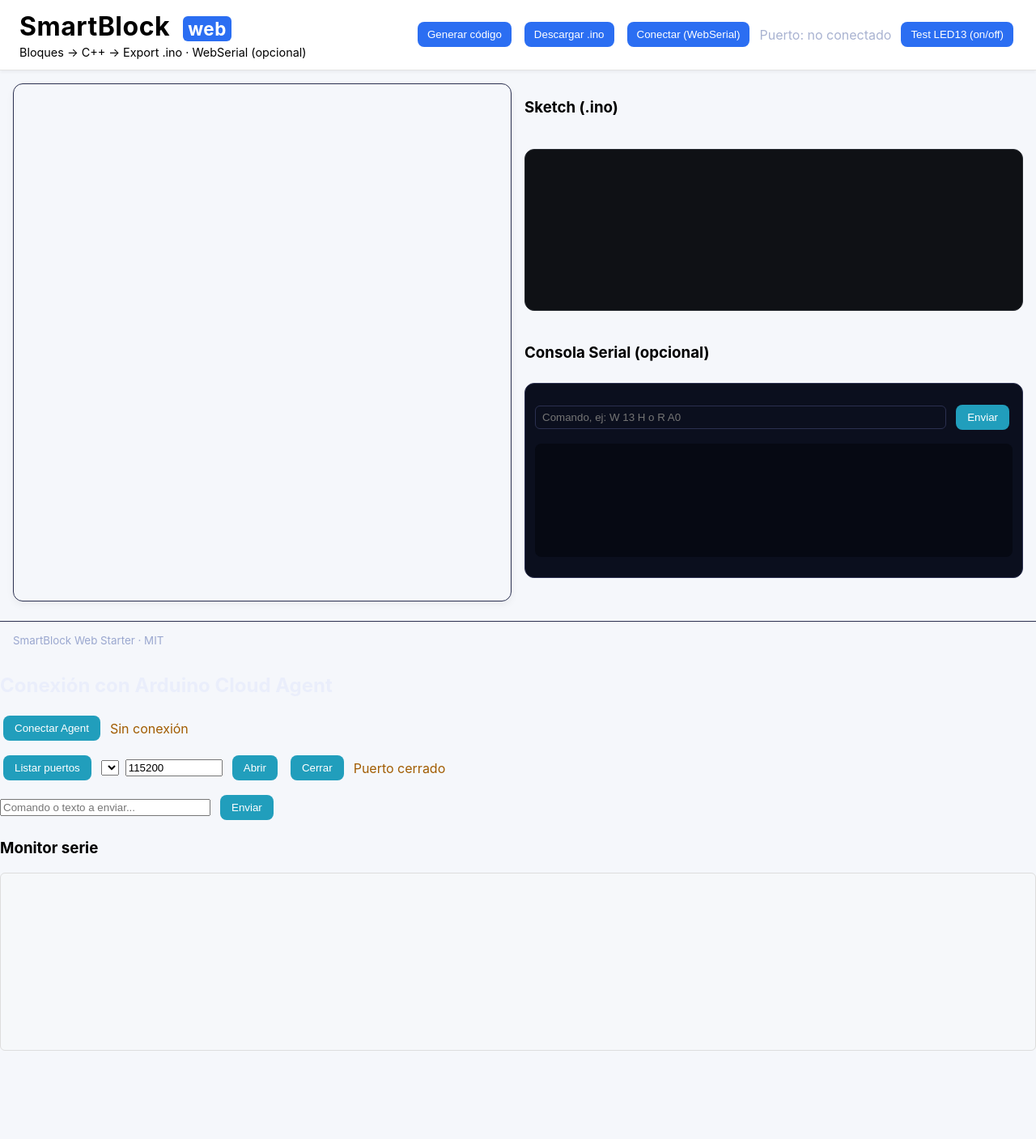
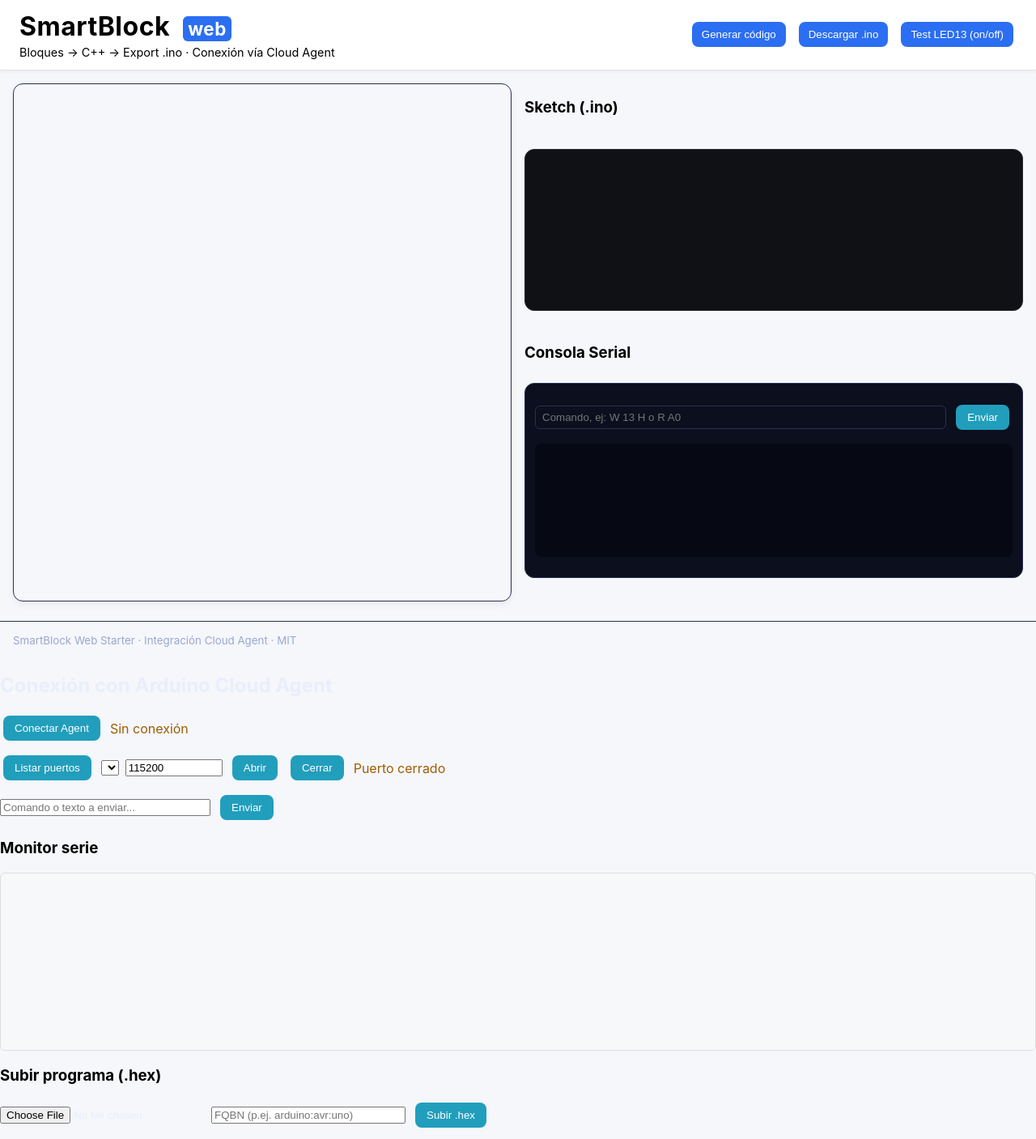
Before and after one commit to marianobat/smartblock2, a plain HTML site: page index.html in a window 1280 px wide. Shown: the whole page at 81% size. Before the commit the page ends 1298 px from the top, so only its background shows below. Drawn offline with nearby package versions, Linux system fonts and the light colour scheme; a script that the page names is missing.

Commit message:
Update index.html

```diff
--- a/index.html
+++ b/index.html
@@ -3,30 +3,29 @@
 <head>
   <meta charset="UTF-8" />
   <meta name="viewport" content="width=device-width, initial-scale=1.0"/>
-  <title>SmartBlock Web — Starter (fix)</title>
+  <title>SmartBlock Web — Cloud Agent</title>
   <link rel="stylesheet" href="./style.css"/>
-  <!-- Blockly v10+ -->
+
+  <!-- Blockly -->
   <script src="https://unpkg.com/blockly@10.4.3/blockly.min.js" defer></script>
   <script src="https://unpkg.com/blockly@10.4.3/blocks.min.js" defer></script>
   <script src="https://unpkg.com/blockly@10.4.3/msg/es.js" defer></script>
 
-<!-- Tus archivos (después de Blockly) -->
+  <!-- Archivos propios -->
   <script src="./blocks.js" defer></script>
   <script src="./generator.js" defer></script>
   <script src="./app.js" defer></script>
+</head>
 
-</head>
 <body>
   <header>
     <div class="brand">
       <h1>SmartBlock <span class="tag">web</span></h1>
-      <p class="subtitle">Bloques → C++ → Export .ino · WebSerial (opcional)</p>
+      <p class="subtitle">Bloques → C++ → Export .ino · Conexión vía Cloud Agent</p>
     </div>
     <div class="actions">
       <button id="btn-generate">Generar código</button>
       <button id="btn-download">Descargar .ino</button>
-      <button id="btn-connect">Conectar (WebSerial)</button>
-      <label>Puerto: <span id="port-label">no conectado</span></label>
       <button id="btn-test-led">Test LED13 (on/off)</button>
     </div>
   </header>
@@ -34,6 +33,7 @@
   <main>
     <section id="left">
       <div id="blocklyDiv"></div>
+
       <xml id="toolbox" style="display:none">
         <category name="Estructura" colour="#D39D2A">
           <block type="arduino_setup"></block>
@@ -57,10 +57,12 @@
         </category>
       </xml>
     </section>
+
     <section id="right">
       <h3>Sketch (.ino)</h3>
       <pre id="code"></pre>
-      <h3>Consola Serial (opcional)</h3>
+
+      <h3>Consola Serial</h3>
       <div class="serial">
         <div class="row">
           <input id="serial-input" placeholder="Comando, ej: W 13 H o R A0"/>
@@ -72,15 +74,19 @@
   </main>
 
   <footer>
-    <small>SmartBlock Web Starter · MIT</small>
+    <small>SmartBlock Web Starter · Integración Cloud Agent · MIT</small>
   </footer>
-  <!-- Al final de index.html, justo antes de </body> -->
+
+  <!-- Estilos para panel del Agent -->
   <style>
     .row { display:flex; gap:8px; align-items:center; margin:10px 0; flex-wrap:wrap; }
     #log { white-space:pre-wrap; background:#f6f8fa; padding:10px; border:1px solid #ddd; border-radius:6px; height:220px; overflow:auto; }
-  .ok { color:#14803a; } .warn { color:#a15c00; } .err { color:#b00020; }
+    .ok { color:#14803a; }
+    .warn { color:#a15c00; }
+    .err { color:#b00020; }
   </style>
 
+  <!-- Panel de control del Arduino Cloud Agent -->
   <section id="arduino-agent-panel">
     <h2>Conexión con Arduino Cloud Agent</h2>
 
@@ -105,12 +111,21 @@
 
     <h3>Monitor serie</h3>
     <div id="log"></div>
+
+    <!-- Panel opcional: subir .hex -->
+    <h3>Subir programa (.hex)</h3>
+    <div class="row">
+      <input type="file" id="hexFile" accept=".hex,.bin" />
+      <input type="text" id="fqbn" placeholder="FQBN (p.ej. arduino:avr:uno)" style="min-width:240px" />
+      <button id="btnUpload">Subir .hex</button>
+    </div>
   </section>
 
-<!-- Cliente Socket.IO desde CDN -->
-<script src="https://cdnjs.cloudflare.com/ajax/libs/socket.io/2.4.0/socket.io.js" crossorigin="anonymous" referrerpolicy="no-referrer"></script>
+  <!-- Cliente Socket.IO (v2.x) -->
+  <script src="https://cdnjs.cloudflare.com/ajax/libs/socket.io/2.4.0/socket.io.js"
+          crossorigin="anonymous" referrerpolicy="no-referrer"></script>
 
-<!-- Integración Agent -->
+  <!-- Integración Cloud Agent -->
   <script src="./agent.js"></script>
   <script src="./serial-ui.js"></script>
 </body>
```
Lines whose indentation alone changed are shown as unchanged.
